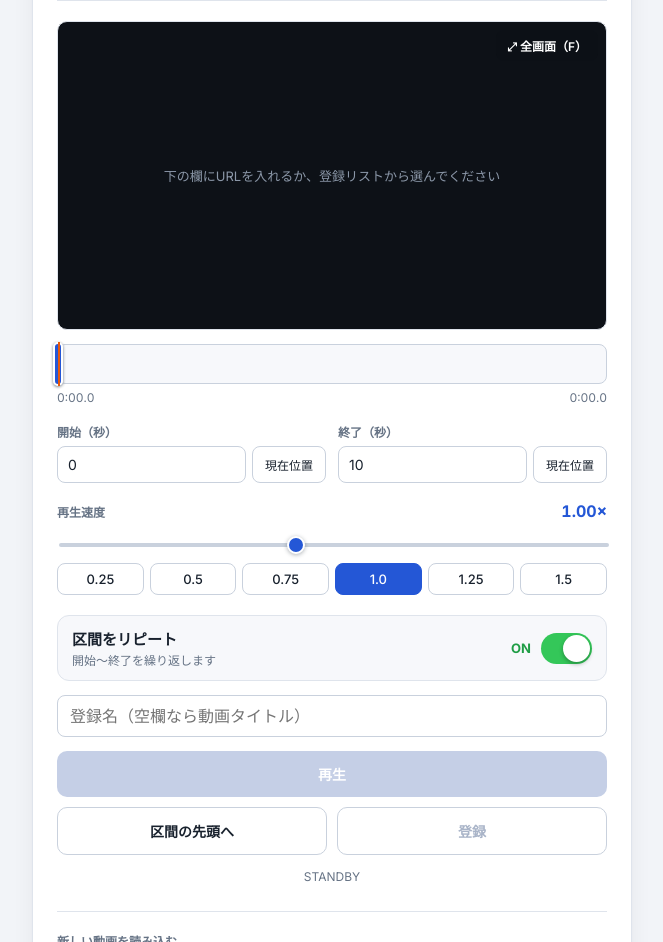
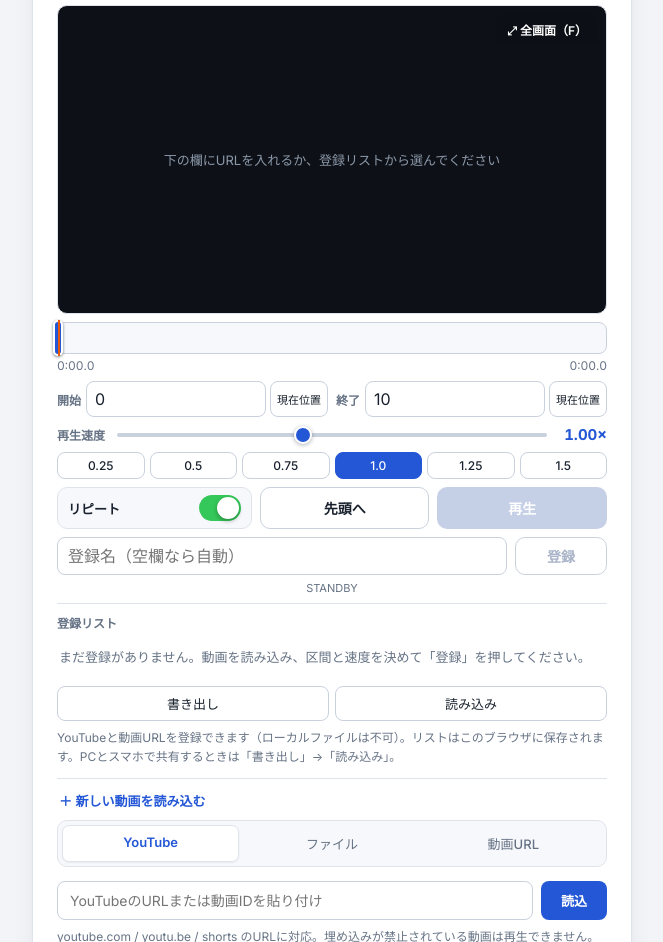
Before and after one commit to 456y22tr54-glitch/loopcut, a plain HTML site: page index.html in a window 1280 px wide. Shown: the part 95-1037 px from the top of the page, without its empty margins (308-971 px from the left). Drawn offline with Linux system fonts and the light colour scheme.

Commit message:
Add files via upload

```diff
--- a/index.html
+++ b/index.html
@@ -183,6 +183,69 @@
   .empty { font-size:13px; color:var(--muted); padding:10px 2px; line-height:1.6; }
   .io-row { display:flex; gap:6px; margin-top:12px; }
   .io-row .small-btn { flex:1; padding:9px 0; text-align:center; }
+
+  /* ===== compact layout (20261115-k): keep the registered list close to the player ===== */
+  .brand { margin-bottom:10px; padding-bottom:10px; }
+  .stage { margin-bottom:8px; }
+  .timeline-wrap { margin-bottom:8px; }
+  .timeline { height:32px; margin-top:6px; }
+  .time-labels { margin-top:4px; }
+  .fields { gap:8px; margin-bottom:6px; }
+  .field { display:flex; align-items:center; gap:5px; min-width:0; }
+  .field label.cap { margin:0; white-space:nowrap; font-size:12px; }
+  .field-row { flex:1; min-width:0; gap:4px; }
+  input[type=number] { min-width:0; flex:1; padding:7px 4px 7px 8px; font-size:16px; }
+  .set-btn { padding:0 6px; font-size:11px; }
+  .speed { margin:8px 0 0; }
+  .speed { display:grid; grid-template-columns:auto 1fr auto; align-items:center; column-gap:10px; }
+  .speed-head { display:contents; }
+  .speed-head .cap { grid-column:1; }
+  .speed-head .val { grid-column:3; grid-row:1; font-size:15px; min-width:52px; text-align:right; }
+  .speed input[type=range] { grid-column:2; grid-row:1; }
+  .presets { grid-column:1 / -1; margin-top:8px; gap:5px; }
+  .preset { padding:5px 0; font-size:12px; }
+  .loop-row { margin-top:8px; padding:6px 12px; border-radius:10px; }
+  .loop-label { font-size:14px; }
+  .loop-sub { display:none; }
+  .ios-switch { width:46px; height:28px; border-radius:14px; }
+  .ios-switch .knob { width:24px; height:24px; }
+  .ios-switch.on .knob { transform:translateX(18px); }
+  .buttons { margin-top:8px; gap:8px; }
+  .buttons .btn-play { grid-column:auto; }
+  .main-btn { padding:10px 4px; font-size:14px; }
+  .name-row { margin-top:8px; display:flex; gap:8px; }
+  .name-row input[type=text] { flex:1; width:auto; min-width:0; padding:8px 10px; }
+  .name-row .btn-save { flex:none; width:92px; padding:8px 0; }
+  .status { margin-top:6px; font-size:11px; min-height:14px; }
+  .saved { margin-top:8px; padding-top:10px; }
+  .saved-head { margin-bottom:6px; }
+  .save-row { display:none; }
+  .item { margin-bottom:6px; }
+  .item-main { padding:6px 10px; }
+  .item-meta { margin-top:1px; }
+  .item-btn { width:34px; }
+  .item-move { width:30px; }
+  .io-row { margin-top:8px; }
+  .io-row .small-btn { padding:7px 0; }
+  .loader { margin-top:12px; padding-top:0; border-top:1px solid var(--line); }
+  .loader summary { list-style:none; cursor:pointer; padding:12px 2px 8px; font-size:13px; font-weight:600; color:var(--accent); user-select:none; -webkit-tap-highlight-color:transparent; }
+  .loader summary::-webkit-details-marker { display:none; }
+  .loader[open] summary { padding-bottom:10px; }
+  .ver { margin-top:12px; }
+  @media (max-width:600px) {
+    body { padding:8px 8px 40px; }
+    .device { padding:12px 12px 14px; border-radius:12px; }
+  }
+
+  /* one row: repeat switch | back to start | play */
+  .buttons { grid-template-columns:1.15fr 1fr 1fr; align-items:stretch; }
+  .buttons .loop-row { margin:0; padding:0 10px; border-radius:10px; gap:6px; min-width:0; }
+  .buttons .loop-label { font-size:13px; white-space:nowrap; }
+  .buttons .loop-state { display:none; }
+  .buttons .ios-switch { width:42px; height:26px; border-radius:13px; }
+  .buttons .ios-switch .knob { width:22px; height:22px; }
+  .buttons .ios-switch.on .knob { transform:translateX(16px); }
+  .buttons .main-btn { white-space:nowrap; }
 </style>
 </head>
 <body>
@@ -218,14 +281,14 @@
 
   <div class="fields">
     <div class="field">
-      <label class="cap">開始（秒）</label>
+      <label class="cap" title="秒">開始</label>
       <div class="field-row">
         <input type="number" id="startInput" min="0" step="0.1" value="0">
         <button class="set-btn" id="setStartBtn">現在位置</button>
       </div>
     </div>
     <div class="field">
-      <label class="cap">終了（秒）</label>
+      <label class="cap" title="秒">終了</label>
       <div class="field-row">
         <input type="number" id="endInput" min="0" step="0.1" value="10">
         <button class="set-btn" id="setEndBtn">現在位置</button>
@@ -246,21 +309,36 @@
     </div>
   </div>
 
-  <div class="loop-row" id="loopRow" role="switch" aria-checked="true" tabindex="0">
-    <span class="loop-text"><span class="loop-label">区間をリピート</span><span class="loop-sub" id="loopSub">開始〜終了を繰り返します</span></span>
+  <div class="buttons">
+    <div class="loop-row" id="loopRow" role="switch" aria-checked="true" tabindex="0">
+    <span class="loop-text"><span class="loop-label">リピート</span><span class="loop-sub" id="loopSub">開始〜終了を繰り返します</span></span>
     <span class="loop-right"><span class="loop-state on" id="loopState">ON</span><span class="ios-switch on" id="loopSwitch"><span class="knob"></span></span></span>
   </div>
-
-  <div class="name-row"><input type="text" id="saveName" maxlength="60" placeholder="登録名（空欄なら動画タイトル）" autocomplete="off"></div>
-  <div class="buttons">
+    <button class="main-btn btn-reset" id="resetBtn">先頭へ</button>
     <button class="main-btn btn-play" id="playBtn" disabled>再生</button>
-    <button class="main-btn btn-reset" id="resetBtn">区間の先頭へ</button>
+  </div>
+  <div class="name-row">
+    <input type="text" id="saveName" maxlength="60" placeholder="登録名（空欄なら自動）" autocomplete="off">
     <button class="main-btn btn-save" id="quickSaveBtn" disabled>登録</button>
   </div>
   <div class="status" id="statusText">STANDBY</div>
 
-  <div class="loader">
-    <div class="saved-head"><span class="cap" style="margin:0">新しい動画を読み込む</span></div>
+  <div class="saved">
+    <div class="saved-head"><span class="cap" style="margin:0">登録リスト</span><span class="count" id="savedCount"></span></div>
+    <div class="save-row">
+      <button class="small-btn primary" id="saveBtn" disabled>登録</button>
+      <button class="small-btn hidden" id="overwriteBtn">上書き</button>
+    </div>
+    <div id="savedList"></div>
+    <div class="io-row">
+      <button class="small-btn" id="exportBtn">書き出し</button>
+      <button class="small-btn" id="importBtn">読み込み</button>
+      <input type="file" id="importInput" accept=".json,application/json" class="hidden">
+    </div>
+    <div class="hint">YouTubeと動画URLを登録できます（ローカルファイルは不可）。リストはこのブラウザに保存されます。PCとスマホで共有するときは「書き出し」→「読み込み」。</div>
+  </div>
+  <details class="loader" id="loaderBox">
+    <summary>＋ 新しい動画を読み込む</summary>
   <div class="tabs">
     <div class="tab-btn active" data-tab="yt">YouTube</div>
     <div class="tab-btn" data-tab="file">ファイル</div>
@@ -289,30 +367,15 @@
     </div>
     <div class="hint">OneDriveの共有リンクは、末尾を ?download=1 にすると直リンクになることがあります。</div>
   </div>
-  </div>
-
-  <div class="saved">
-    <div class="saved-head"><span class="cap" style="margin:0">登録リスト</span><span class="count" id="savedCount"></span></div>
-    <div class="save-row">
-      <button class="small-btn primary" id="saveBtn" disabled>登録</button>
-      <button class="small-btn hidden" id="overwriteBtn">上書き</button>
-    </div>
-    <div id="savedList"></div>
-    <div class="io-row">
-      <button class="small-btn" id="exportBtn">書き出し</button>
-      <button class="small-btn" id="importBtn">読み込み</button>
-      <input type="file" id="importInput" accept=".json,application/json" class="hidden">
-    </div>
-    <div class="hint">YouTubeと動画URLを登録できます（ローカルファイルは登録不可）。リストはこの端末のブラウザに保存されます。PCとスマホで共有するときは「書き出し」→「読み込み」を使います。</div>
-  </div>
-  <div class="ver">ver 20261115-i</div>
+  </details>
+  <div class="ver">ver 20261115-k</div>
 </div>
 <pre id="dbg" class="hidden"></pre>
 
 <script>
 (() => {
   const $ = id => document.getElementById(id);
-  const BUILD = '20261115-i';
+  const BUILD = '20261115-k';
   // diagnostics: open the page with ?debug=1 to see a live event log at the bottom
   const DEBUG = /[?&]debug=1/.test(location.search);
   const dbgEl = $('dbg'), dbgLines = [], t00 = Date.now();
@@ -420,7 +483,7 @@
 
   function loadYouTube(id) {
     currentSource = { type: 'yt', ref: id };
-    if (!loadingFromList) { activeId = null; renderList(); }
+    if (!loadingFromList) { activeId = null; renderList(); loaderBox.open = false; }
     if (!ytApiReady) {
       pendingVideoId = id;
       pendingKeep = loadingFromList;
@@ -485,7 +548,7 @@
   // ---------- local file / direct URL ----------
   function loadVideoSrc(src, source) {
     currentSource = source || null;
-    if (!loadingFromList) { activeId = null; renderList(); }
+    if (!loadingFromList) { activeId = null; renderList(); loaderBox.open = false; }
     if (yt && ytReady) yt.pauseVideo();
     ytHost.classList.add('hidden');
     video.classList.remove('hidden');
@@ -579,7 +642,7 @@
     loopState.textContent = on ? 'ON' : 'OFF';
     loopRow.setAttribute('aria-checked', String(on));
     $('loopSub').textContent = on ? '開始〜終了を繰り返します' : '動画を通常どおり再生します（区間は無視）';
-    $('resetBtn').textContent = on ? '区間の先頭へ' : '最初から';
+    $('resetBtn').textContent = on ? '先頭へ' : '最初から';
   }
   loopRow.addEventListener('click', () => setLoop(!loopOn));
   loopRow.addEventListener('keydown', e => { if (e.key === ' ' || e.key === 'Enter') { e.preventDefault(); setLoop(!loopOn); } });
@@ -667,6 +730,7 @@
   // ---------- saved list ----------
   const savedList = $('savedList'), saveBtn = $('saveBtn'), overwriteBtn = $('overwriteBtn'), saveName = $('saveName');
   const quickSave = $('quickSaveBtn');
+  const loaderBox = $('loaderBox');
   let items = [];
 
   function loadItems() {
@@ -835,6 +899,7 @@
 
   loadItems();
   renderList();
+  loaderBox.open = !items.length;   // empty list: show the loader; otherwise keep the list near the top
 
   // ---------- YouTube API loader (callback is defined first; polling + retries cover missed events) ----------
   let apiTries = 0;
```
